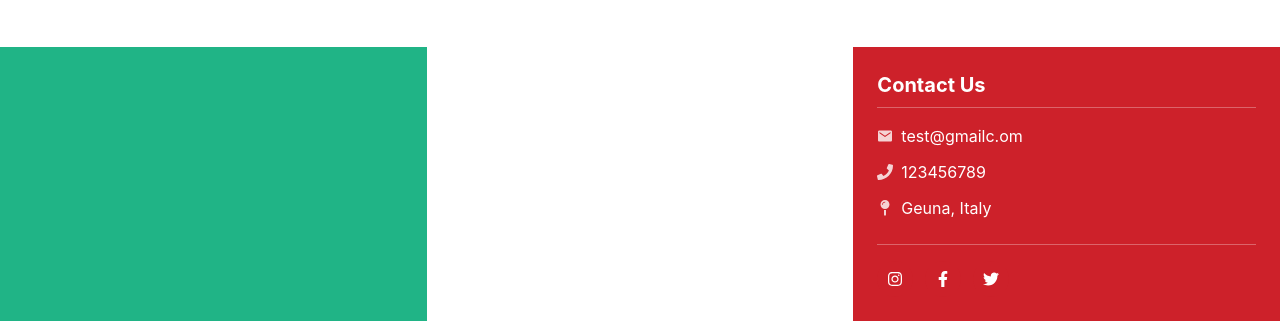
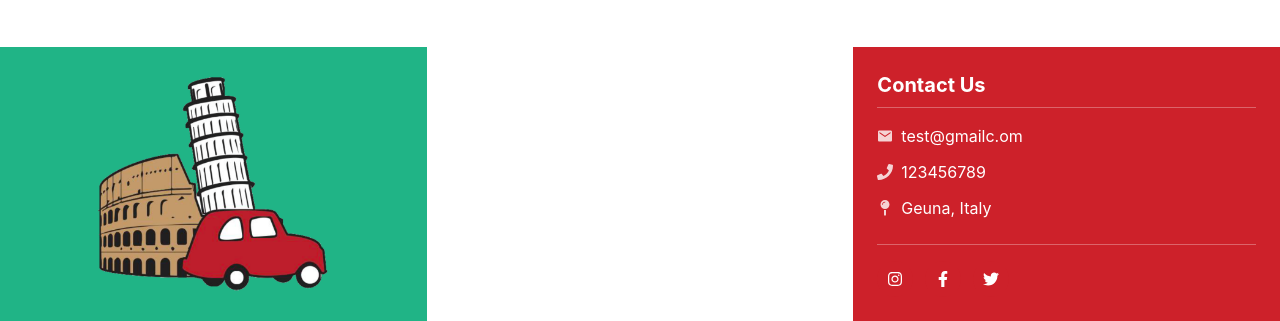
Before and after one commit to michalzajac123/EuMobilityItally, a React (Vite) app: page / in a window 1280 px wide. Shown: the part 2013-2334 px from the top of the page. Built offline with nearby package versions, Linux system fonts and the light colour scheme; no server answers; the database is empty.

Commit message:
try with logo

```diff
--- a/src/components/FooterView.jsx
+++ b/src/components/FooterView.jsx
@@ -1,3 +1,4 @@
+import euMobilityLogo from "../assets/Images/euMobilityNavbarLogo.png";
 import SocialIcons from "./SocialIcons";
 import { FaPhone, FaMapPin } from "react-icons/fa";
 import { IoMdMail } from "react-icons/io";
@@ -7,6 +8,7 @@ export default function FooterView() {
     <div className="flex justify-between mx-auto mt-10">
       <div className="img flex bg-[#20b486] hidden md:flex items-center w-1/3 justify-center  p-4">
         <div className="image-container flex justify-center items-center">
+          <img src={euMobilityLogo} alt="Logo" className="w-60" />
         </div>
       </div>
       <div className="bg-white w-1/3 hidden md:block"></div>
```
